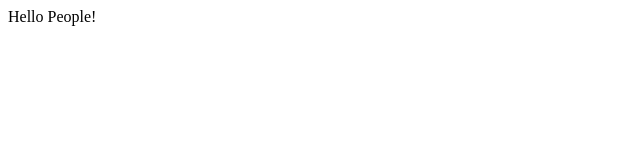
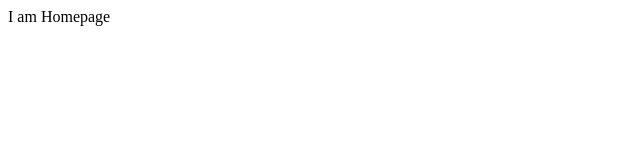
Before and after one commit to AlphaDecodeX/NoMise_Store, a React app: page / in a window 1280 px wide. Shown: the top 160 px of the page, without its empty margins (0-640 px from the left). Built offline with nearby package versions, Linux system fonts and the light colour scheme.

Commit message:
Search Bar Boiler Code Added

```diff
--- a/src/components/App.tsx
+++ /dev/null
@@ -1,5 +0,0 @@
-import React from "react";
-
-const App: React.FC = () => <div>Hello People!</div>;
-
-export default App;
--- a/src/index.tsx
+++ b/src/index.tsx
@@ -1,5 +1,5 @@
 import React from "react";
 import ReactDOM from "react-dom";
-import App from "./components/App";
+import App from "./pages/App";
 
 ReactDOM.render(<App/>, document.getElementById("root"));
--- /dev/null
+++ b/src/pages/App.tsx
@@ -0,0 +1,17 @@
+import React from 'react';
+import {Homepage, Props } from './Homepage';
+
+const App: React.FC = () => {
+  const props: Props = {
+    name: "Lovepreet Singh",
+    img: "sample img"
+  };
+
+  return (
+    <div className="App">
+    <Homepage {...props} />
+    </div>
+  );
+};
+
+export default App;
--- /dev/null
+++ b/src/pages/Homepage.tsx
@@ -0,0 +1,18 @@
+import React from 'react';
+
+type Props = {
+  name: string,
+  img: string
+};
+
+const Homepage: React.FC<Props> = (props: Props) => {
+  // your component code goes here
+
+  return (
+    <div>I am Homepage</div>
+  );
+};
+
+export {
+    Homepage, Props
+};
```
Also changed, not shown: src/features/search/components/SearchBar.tsx (added, +9 -0 lines), src/features/search/index.tsx (added).
